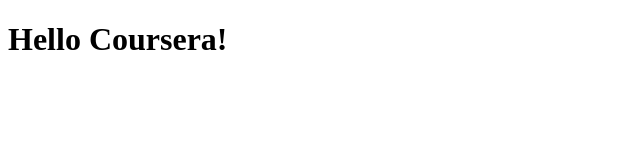
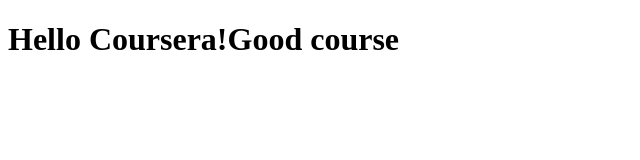
Before and after one commit to djabei/coursera-test, a plain HTML site: page site/index.html in a window 1280 px wide. Shown: the whole page, without its empty margins (0-640 px from the left). Drawn offline with Linux system fonts and the light colour scheme.

Commit message:
20160301

```diff
--- a/site/index.html
+++ b/site/index.html
@@ -4,6 +4,6 @@
 	<title>Hello Coursera!</title>
 </head>
 <body>
-<h1>Hello Coursera!</h1>
+<h1>Hello Coursera!Good course</h1>
 </body>
 </html>
```
